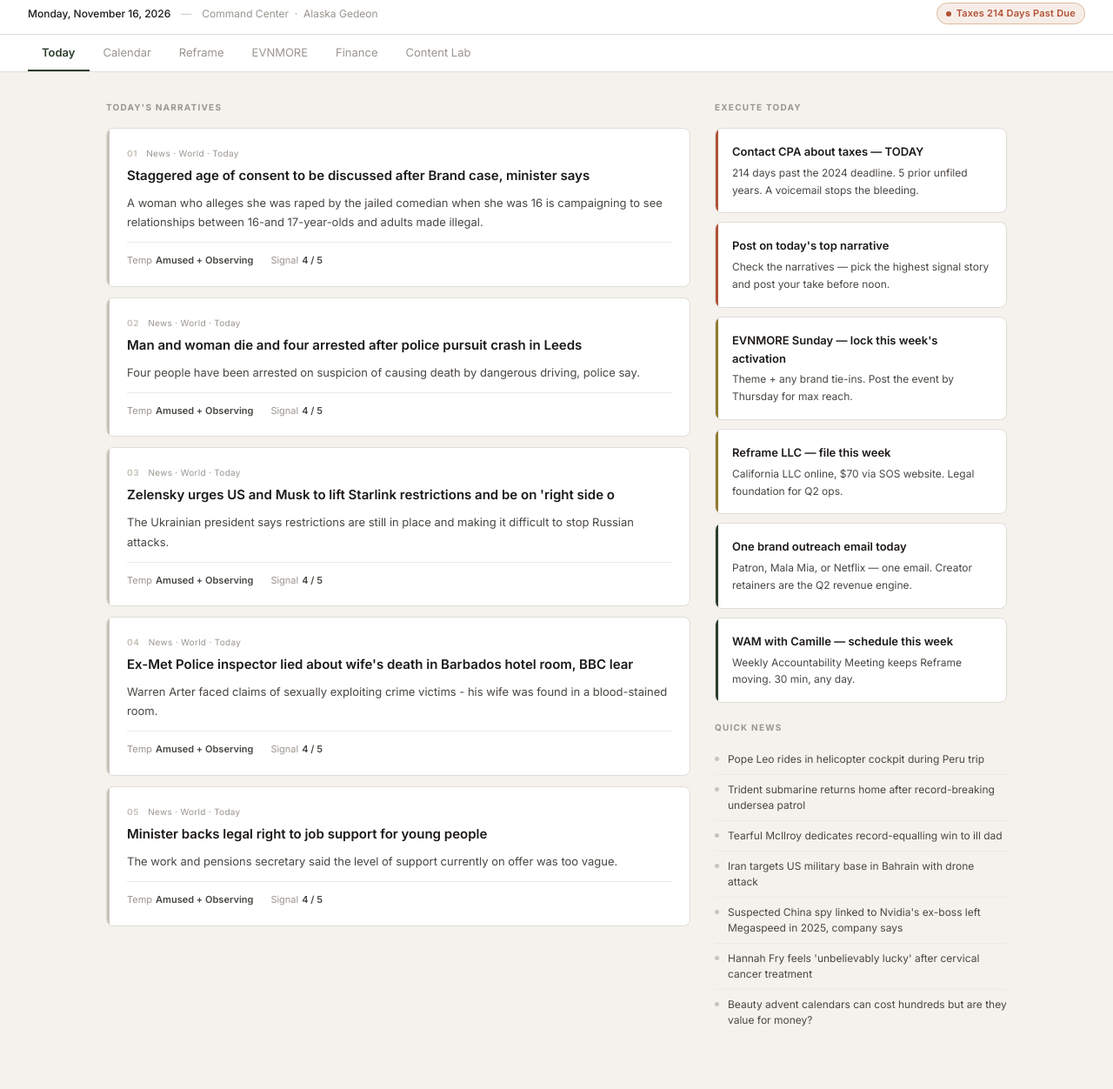
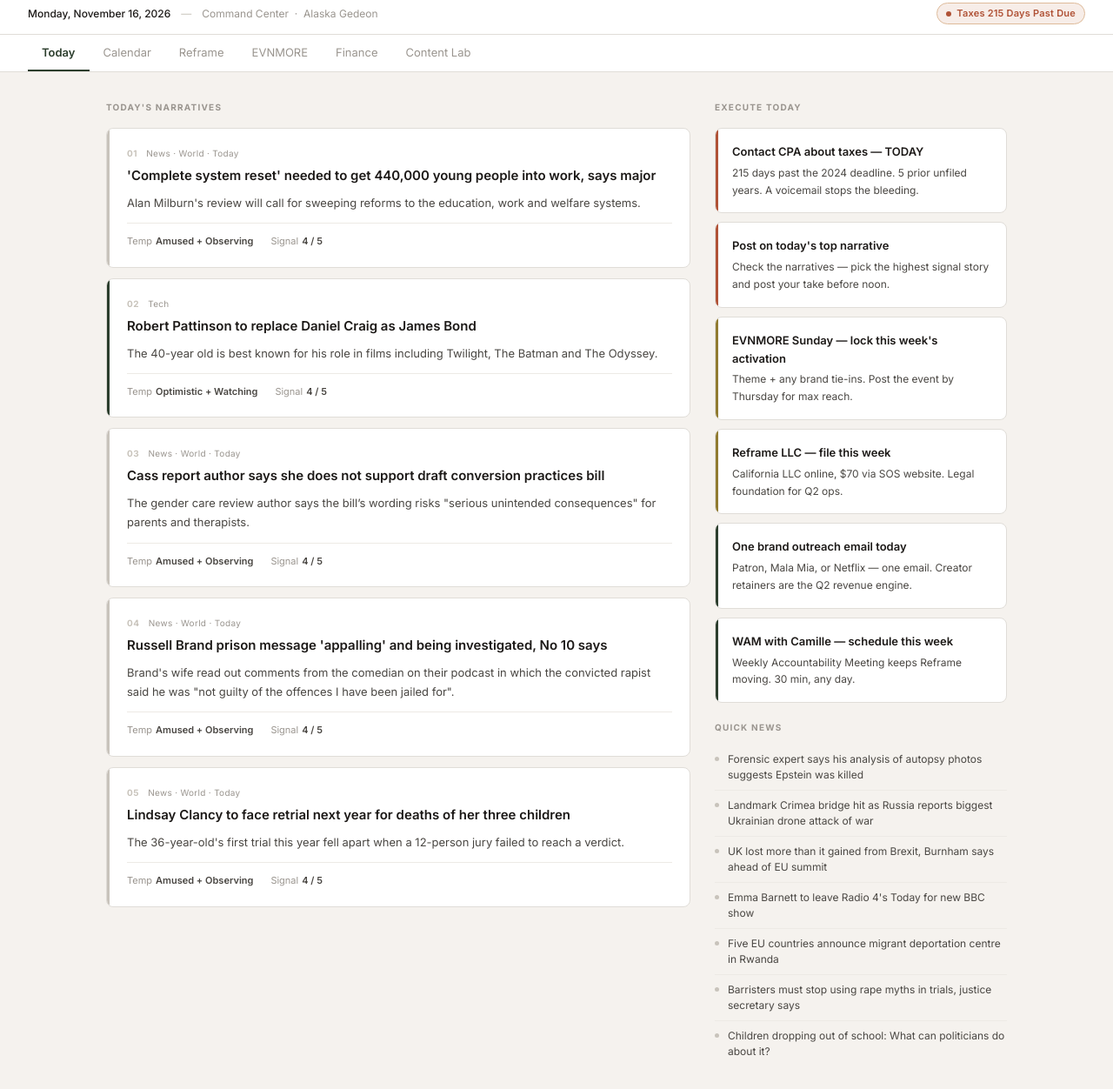
Before and after one commit to alaskagedeon-art/daily-dashboard, a plain HTML site: page index.html in a window 1280 px wide. Shown: the part 8-1260 px from the top of the page at 87% size. Drawn offline with Linux system fonts and the light colour scheme.

Commit message:
Daily update 2026-11-16

```diff
--- a/index.html
+++ b/index.html
@@ -1074,7 +1074,7 @@ body {
   </div>
   <div class="topbar-alert">
     <span class="alert-dot"></span>
-    Taxes 214 Days Past Due
+    Taxes 215 Days Past Due
   </div>
 </div>
 
@@ -1104,22 +1104,22 @@ body {
             <span class="nc-num">01</span>
             <span class="nc-tag">News · World · Today</span>
           </div>
-          <div class="nc-title">Staggered age of consent to be discussed after Brand case, minister says</div>
-          <div class="nc-body">A woman who alleges she was raped by the jailed comedian when she was 16 is campaigning to see relationships between 16-and 17-year-olds and adults made illegal.</div>
+          <div class="nc-title">'Complete system reset' needed to get 440,000 young people into work, says major</div>
+          <div class="nc-body">Alan Milburn's review will call for sweeping reforms to the education, work and welfare systems.</div>
           <div class="nc-footer">
             <div class="nc-footer-item">Temp<span>Amused + Observing</span></div>
             <div class="nc-footer-item">Signal<span>4 / 5</span></div>
           </div>
         </div>
-        <div class="narrative-card nc-muted">
+        <div class="narrative-card nc-green">
           <div class="nc-eyebrow">
             <span class="nc-num">02</span>
-            <span class="nc-tag">News · World · Today</span>
+            <span class="nc-tag">Tech</span>
           </div>
-          <div class="nc-title">Man and woman die and four arrested after police pursuit crash in Leeds</div>
-          <div class="nc-body">Four people have been arrested on suspicion of causing death by dangerous driving, police say.</div>
+          <div class="nc-title">Robert Pattinson to replace Daniel Craig as James Bond</div>
+          <div class="nc-body">The 40-year old is best known for his role in films including Twilight, The Batman and The Odyssey.</div>
           <div class="nc-footer">
-            <div class="nc-footer-item">Temp<span>Amused + Observing</span></div>
+            <div class="nc-footer-item">Temp<span>Optimistic + Watching</span></div>
             <div class="nc-footer-item">Signal<span>4 / 5</span></div>
           </div>
         </div>
@@ -1128,8 +1128,8 @@ body {
             <span class="nc-num">03</span>
             <span class="nc-tag">News · World · Today</span>
           </div>
-          <div class="nc-title">Zelensky urges US and Musk to lift Starlink restrictions and be on 'right side o</div>
-          <div class="nc-body">The Ukrainian president says restrictions are still in place and making it difficult to stop Russian attacks.</div>
+          <div class="nc-title">Cass report author says she does not support draft conversion practices bill</div>
+          <div class="nc-body">The gender care review author says the bill’s wording risks "serious unintended consequences" for parents and therapists.</div>
           <div class="nc-footer">
             <div class="nc-footer-item">Temp<span>Amused + Observing</span></div>
             <div class="nc-footer-item">Signal<span>4 / 5</span></div>
@@ -1140,8 +1140,8 @@ body {
             <span class="nc-num">04</span>
             <span class="nc-tag">News · World · Today</span>
           </div>
-          <div class="nc-title">Ex-Met Police inspector lied about wife's death in Barbados hotel room, BBC lear</div>
-          <div class="nc-body">Warren Arter faced claims of sexually exploiting crime victims - his wife was found in a blood-stained room.</div>
+          <div class="nc-title">Russell Brand prison message 'appalling' and being investigated, No 10 says</div>
+          <div class="nc-body">Brand's wife read out comments from the comedian on their podcast in which the convicted rapist said he was "not guilty of the offences I have been jailed for".</div>
           <div class="nc-footer">
             <div class="nc-footer-item">Temp<span>Amused + Observing</span></div>
             <div class="nc-footer-item">Signal<span>4 / 5</span></div>
@@ -1152,8 +1152,8 @@ body {
             <span class="nc-num">05</span>
             <span class="nc-tag">News · World · Today</span>
           </div>
-          <div class="nc-title">Minister backs legal right to job support for young people</div>
-          <div class="nc-body">The work and pensions secretary said the level of support currently on offer was too vague.</div>
+          <div class="nc-title">Lindsay Clancy to face retrial next year for deaths of her three children</div>
+          <div class="nc-body">The 36-year-old's first trial this year fell apart when a 12-person jury failed to reach a verdict.</div>
           <div class="nc-footer">
             <div class="nc-footer-item">Temp<span>Amused + Observing</span></div>
             <div class="nc-footer-item">Signal<span>4 / 5</span></div>
@@ -1168,7 +1168,7 @@ body {
         <!-- PRIORITIES-START -->
         <div class="priority-item pi-red">
           <div class="pi-title">Contact CPA about taxes — TODAY</div>
-          <div class="pi-body">214 days past the 2024 deadline. 5 prior unfiled years. A voicemail stops the bleeding.</div>
+          <div class="pi-body">215 days past the 2024 deadline. 5 prior unfiled years. A voicemail stops the bleeding.</div>
         </div>
         <div class="priority-item pi-red">
           <div class="pi-title">Post on today's top narrative</div>
@@ -1192,13 +1192,13 @@ body {
         </div>
         <div class="news-list">
           <div class="section-title">Quick News</div>
-          <div class="news-bullet"><span class="news-dot"></span><span>Pope Leo rides in helicopter cockpit during Peru trip</span></div>
-          <div class="news-bullet"><span class="news-dot"></span><span>Trident submarine returns home after record-breaking undersea patrol</span></div>
-          <div class="news-bullet"><span class="news-dot"></span><span>Tearful McIlroy dedicates record-equalling win to ill dad</span></div>
-          <div class="news-bullet"><span class="news-dot"></span><span>Iran targets US military base in Bahrain with drone attack</span></div>
-          <div class="news-bullet"><span class="news-dot"></span><span>Suspected China spy linked to Nvidia's ex-boss left Megaspeed in 2025, company says</span></div>
-          <div class="news-bullet"><span class="news-dot"></span><span>Hannah Fry feels 'unbelievably lucky' after cervical cancer treatment</span></div>
-          <div class="news-bullet"><span class="news-dot"></span><span>Beauty advent calendars can cost hundreds but are they value for money?</span></div>
+          <div class="news-bullet"><span class="news-dot"></span><span>Forensic expert says his analysis of autopsy photos suggests Epstein was killed</span></div>
+          <div class="news-bullet"><span class="news-dot"></span><span>Landmark Crimea bridge hit as Russia reports biggest Ukrainian drone attack of war</span></div>
+          <div class="news-bullet"><span class="news-dot"></span><span>UK lost more than it gained from Brexit, Burnham says ahead of EU summit</span></div>
+          <div class="news-bullet"><span class="news-dot"></span><span>Emma Barnett to leave Radio 4's Today for new BBC show</span></div>
+          <div class="news-bullet"><span class="news-dot"></span><span>Five EU countries announce migrant deportation centre in Rwanda</span></div>
+          <div class="news-bullet"><span class="news-dot"></span><span>Barristers must stop using rape myths in trials, justice secretary says</span></div>
+          <div class="news-bullet"><span class="news-dot"></span><span>Children dropping out of school: What can politicians do about it?</span></div>
         </div>
         <!-- PRIORITIES-END -->
       </div>
```
